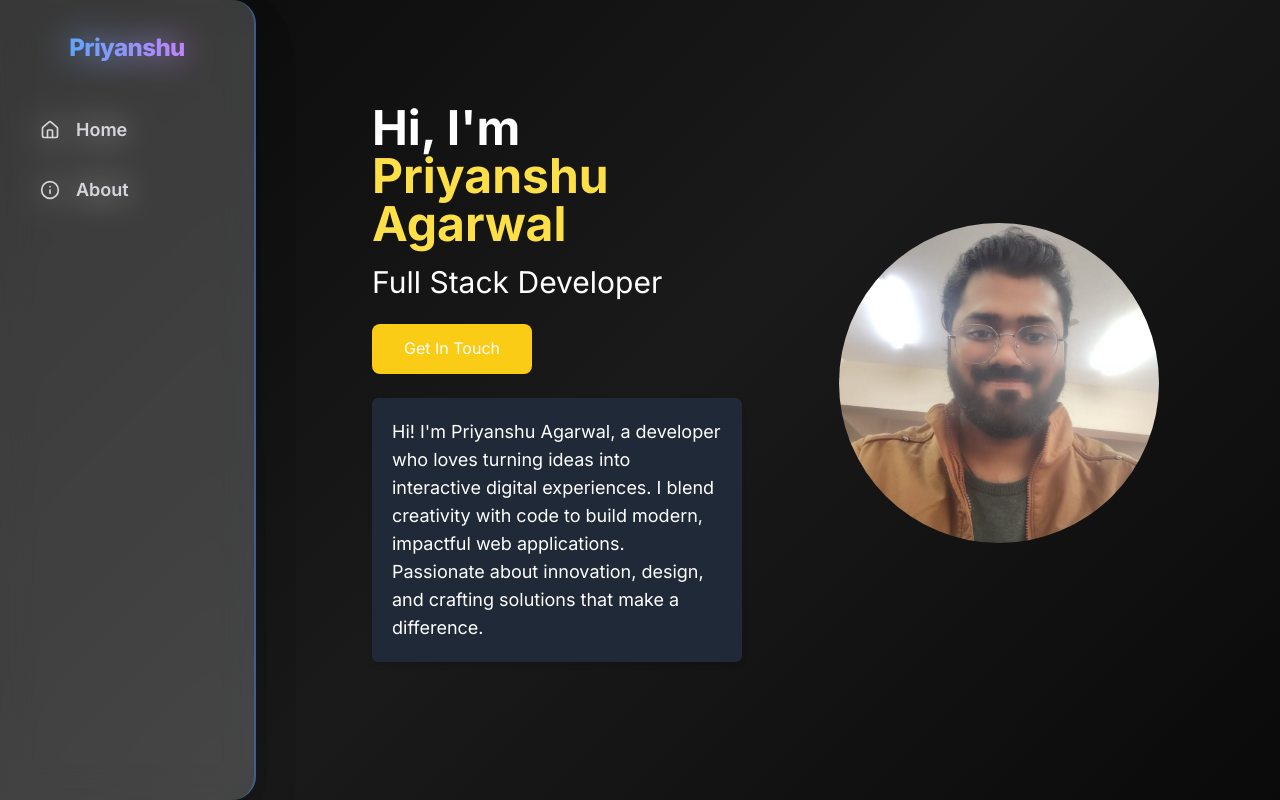
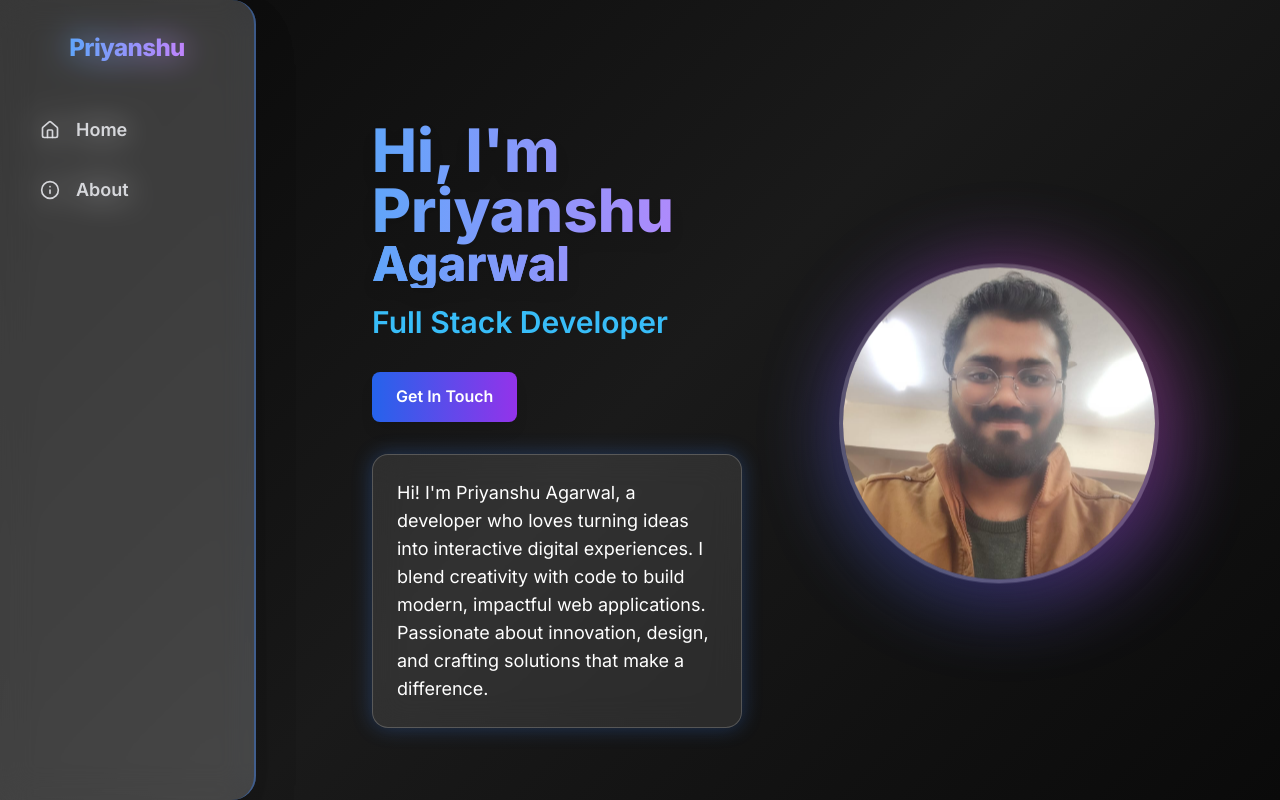
Before and after one commit to priyanshu-101/About, a React (Vite) app: page / in a window 1280 px wide. Built offline with nearby package versions, Linux system fonts and the light colour scheme.

Commit message:
ui updated

```diff
--- a/src/home/HomeHeader.jsx
+++ b/src/home/HomeHeader.jsx
@@ -8,32 +8,33 @@ const HomeHeader = () => {
   };
 
   return (
-    <div className="flex flex-col md:flex-row items-center justify-between py-16 px-8 max-w-7xl mx-auto">
+    <div className="flex flex-col md:flex-row items-center justify-between py-20 px-8 max-w-7xl mx-auto animate-fade-in">
       <div className="md:w-1/2 md:pr-12 mb-8 md:mb-0">
-        <h1 className="text-4xl md:text-5xl font-bold text-white mb-4">
-          Hi, I&apos;m <span className="text-yellow-300">Priyanshu</span>
+        <h1 className="text-5xl md:text-6xl font-extrabold mb-4 gradient-text drop-shadow-lg">
+          Hi, I&apos;m Priyanshu
           <br />
-          <span className="text-yellow-300">Agarwal</span>
+          <span className="block text-4xl md:text-5xl font-extrabold gradient-text">Agarwal</span>
         </h1>
-        <h2 className="text-2xl md:text-3xl text-white mb-6">
+        <h2 className="text-2xl md:text-3xl text-primary-400 font-semibold mb-6 animate-slide-up">
           Full Stack Developer
         </h2>
         <button
           onClick={handleNavigation}
-          className="bg-yellow-400 text-white px-8 py-3 rounded-lg hover:bg-yellow-600 transition-colors"
+          className="btn-primary mt-2 animate-scale-in"
         >
           Get In Touch
         </button>
-        <div className="mt-6 w-full max-w-xl">
-          <div className="bg-gray-800 rounded-md p-5 text-base md:text-lg text-white font-normal text-left shadow-md">
+        <div className="mt-8 w-full max-w-xl animate-fade-in">
+          <div className="glass-card p-6 text-base md:text-lg text-white font-normal text-left shadow-glow">
             Hi! I&apos;m Priyanshu Agarwal, a developer who loves turning ideas into interactive digital experiences. I blend creativity with code to build modern, impactful web applications. Passionate about innovation, design, and crafting solutions that make a difference.
           </div>
         </div>
       </div>
-      <div className="md:w-1/2 flex justify-center items-center">
+      <div className="md:w-1/2 flex justify-center items-center animate-float">
         <div className="relative inline-block">
-          <div className="absolute -z-0 w-64 h-64 md:w-80 md:h-80 rounded-full top-2 left-2"></div>
-          <div className="relative z-10 w-64 h-64 md:w-80 md:h-80 rounded-full overflow-hidden">
+          {/* Glowing border */}
+          <div className="absolute -z-0 w-64 h-64 md:w-80 md:h-80 rounded-full top-2 left-2 bg-gradient-to-tr from-blue-500 via-purple-500 to-pink-500 blur-2xl opacity-60 animate-glow"></div>
+          <div className="relative z-10 w-64 h-64 md:w-80 md:h-80 rounded-full overflow-hidden shadow-2xl border-4 border-white/20">
             <div className="w-full h-full">
               <img
                 src="/hI.jpg"
--- a/src/home/Skills.jsx
+++ b/src/home/Skills.jsx
@@ -1,29 +1,39 @@
 import React from "react";
 import skillsData from "../data/Skills.json";
 
+const badgeColors = [
+  "from-blue-500 to-purple-500",
+  "from-green-400 to-blue-500",
+  "from-pink-500 to-yellow-500",
+  "from-indigo-500 to-blue-400",
+  "from-yellow-400 to-pink-500",
+  "from-purple-500 to-pink-500",
+  "from-teal-400 to-blue-500",
+];
+
 const Skills = () => {
   return (
-    <div>
-      <h1 className="text-3xl font-bold text-white text-center mt-2">Skills</h1>
-      <div className="bg-gray-950 text-white p-8 rounded-lg shadow-lg max-w-4xl mx-auto mt-6">
-        {Object.entries(skillsData).map(([category, skills]) => (
-          <div key={category} className="mb-6">
-            <h2 className="text-xl font-bold mb-4 text-white">{category}:</h2>
+    <section className="py-12 animate-fade-in">
+      <h1 className="text-4xl font-extrabold gradient-text text-center mb-8 drop-shadow-lg">Skills</h1>
+      <div className="glass-card text-white p-8 rounded-2xl shadow-glow max-w-4xl mx-auto mt-6">
+        {Object.entries(skillsData).map(([category, skills], catIdx) => (
+          <div key={category} className="mb-8 animate-slide-up">
+            <h2 className="text-2xl font-bold mb-4 gradient-text">{category}</h2>
             <div className="flex flex-wrap gap-4">
               {skills.map((skill, index) => (
                 <div
                   key={`${skill.name}-${index}`}
-                  className="flex items-center space-x-2 bg-gray-900 px-4 py-2 rounded-md hover:bg-gray-800 transition-colors"
+                  className={`flex items-center gap-2 px-5 py-2 rounded-full shadow-lg bg-gradient-to-r ${badgeColors[(catIdx + index) % badgeColors.length]} text-white font-semibold text-base animate-scale-in hover:scale-105 transition-transform duration-200`}
                 >
-                  <span className="text-yellow-400 font-mono">{skill.icon}</span>
-                  <span className="text-sm text-gray-300">{skill.name}</span>
+                  <span className="text-xl">{skill.icon}</span>
+                  <span>{skill.name}</span>
                 </div>
               ))}
             </div>
           </div>
         ))}
       </div>
-    </div>
+    </section>
   );
 };
 
```
